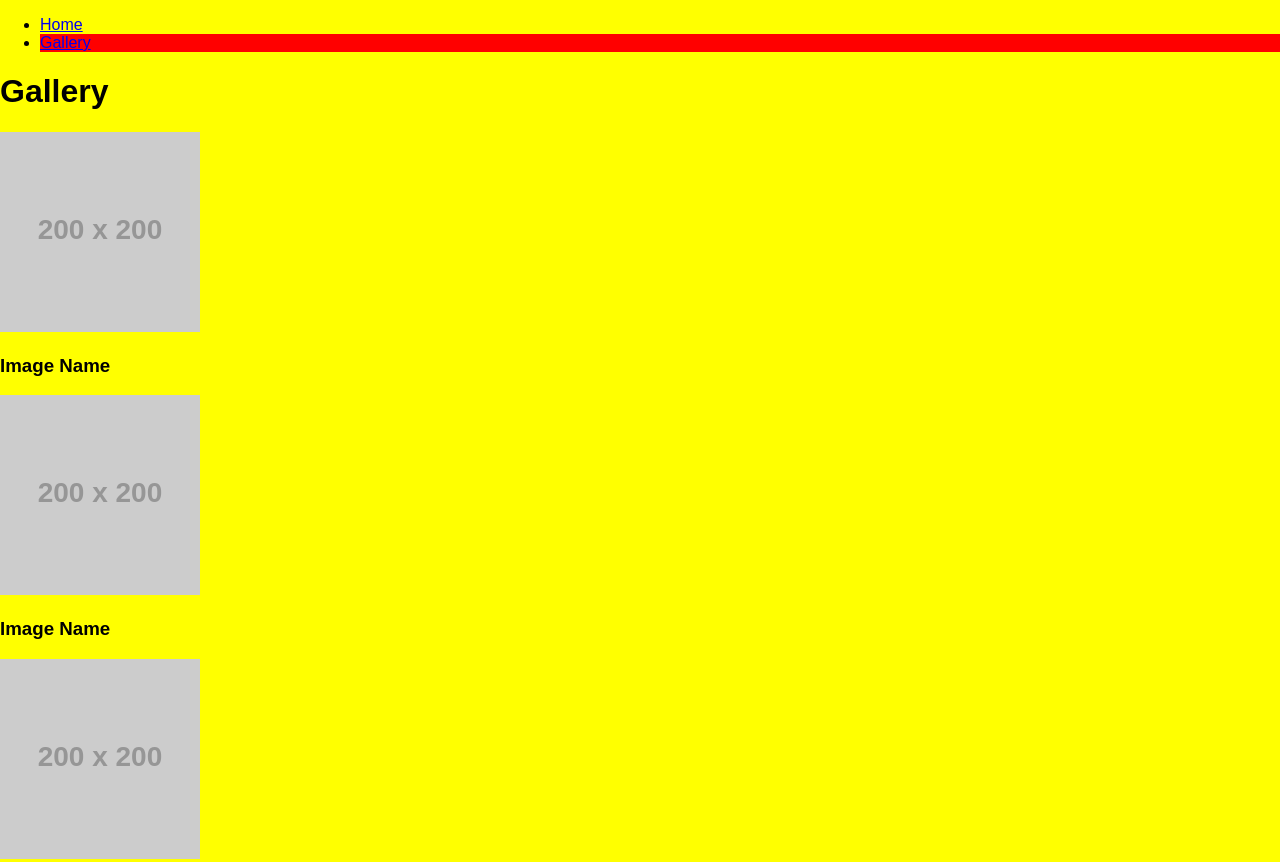
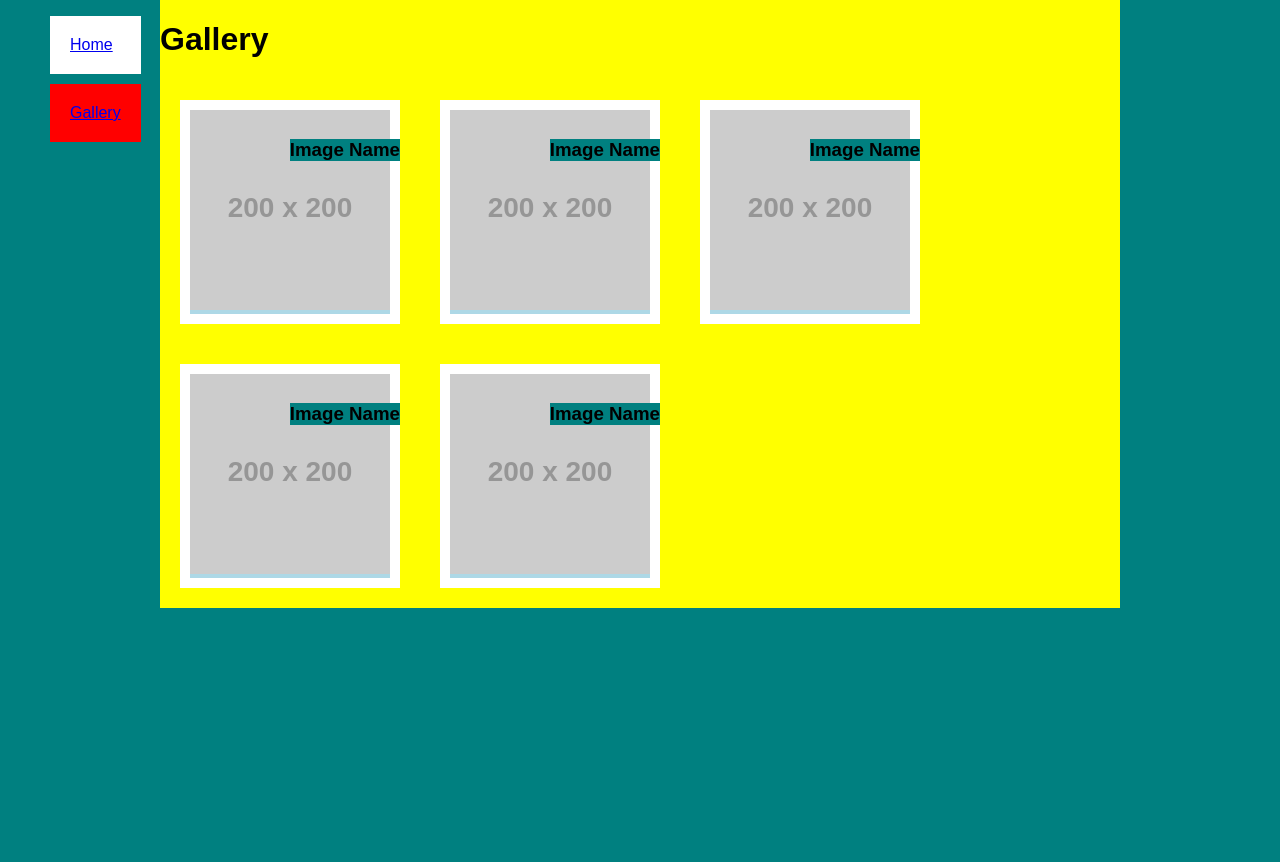
Before and after one commit to swalker64/11042013Desktop, a plain HTML site: page gallery.html in a window 1280 px wide. Shown: the top 862 px of the page. After the commit the page ends 800 px from the top, so only its background shows below. Drawn offline with Linux system fonts and the light colour scheme; placeholder pictures from the web are drawn by us.

Commit message:
Float vs position work

```diff
--- a/css/styles.css
+++ b/css/styles.css
@@ -4,7 +4,14 @@
 }
 
 .gallery {
+	background: teal;
+}
+
+.container {
 	background: yellow;
+	margin: 0 auto;/*center aligns the page*/
+	overflow: auto;
+	width: 960px;/*"safe" number*/
 }
 
 /*Navigation*/
@@ -17,3 +24,33 @@
 	text-weight: bold;
 	background: red;
 }
+
+nav {
+	position: fixed;
+	top: 0;
+	left: 0;
+}
+
+nav li {
+	background: #fff;
+	padding: 20px;
+	list-style: none;
+	margin: 10px;
+	display: line-item;
+}
+
+/*Gallery*/
+section {
+	float: left;
+	margin: 20px;
+	background: lightblue;
+	border:  10px solid white;
+	position: relative;
+}
+
+section h3 {
+    position: absolute;
+    top: 10px;
+    right: -10px;
+	background: teal;
+}
--- a/gallery.html
+++ b/gallery.html
@@ -15,7 +15,9 @@
 </head>
 <body class="gallery">
 
-	<!-- Website Content -->
+<div class="container">
+
+	<!-- Navigation -->
     <nav>
     	<ul>
 			<li id="home"><a href="index.html">Home</a></li>
@@ -23,6 +25,7 @@
 		</ul>
 	</nav>
 
+	<!-- Gallery -->
     <h1>Gallery</h1>
 
     <section>
@@ -50,5 +53,6 @@
 	    <h3>Image Name</h3>
 	</section>
 
+</div>
 </body>
 </html>
```
Also changed, not shown: index.html (+2 -2 lines), 2 other files.
